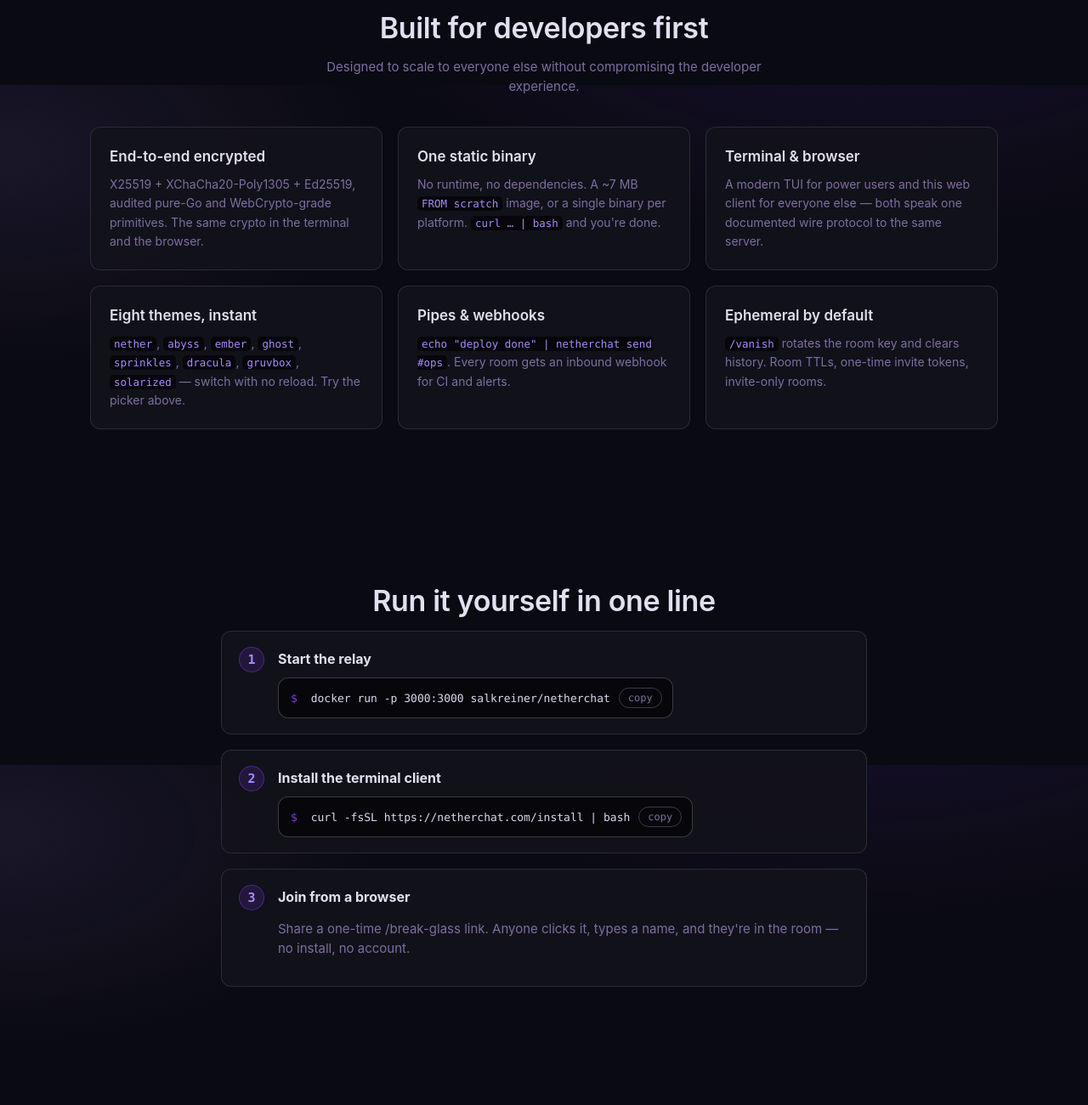
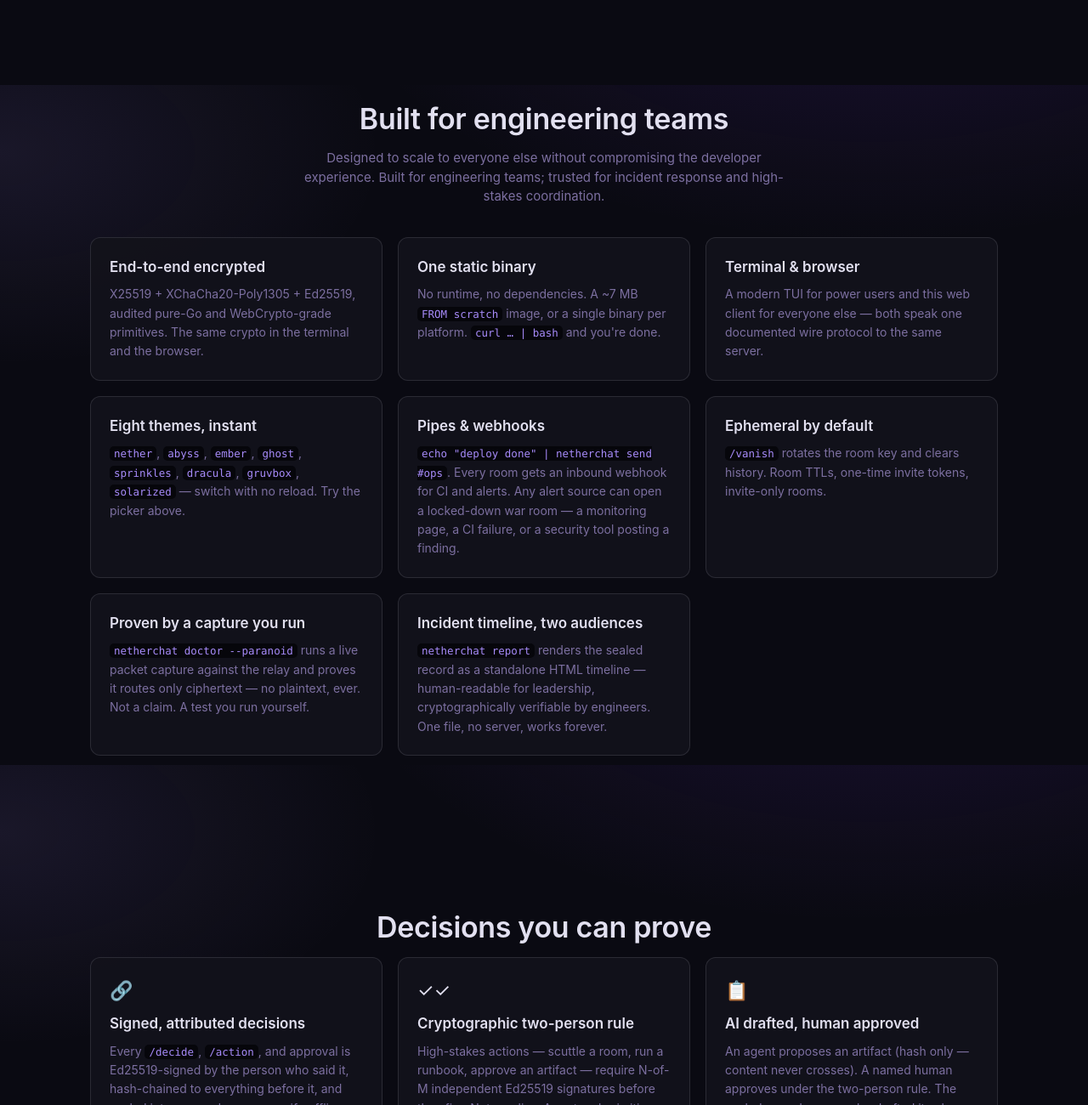
Before and after one commit to astralis-software-systems/netherchat, a website built with Vite: page web/index.html in a window 1280 px wide. Shown: the part 1500-2800 px from the top of the page at 85% size. Built offline with nearby package versions, Linux system fonts and the light colour scheme; files whose address does not match are found by name.

Commit message:
feat(web): attestation section, connector story, updated copy

```diff
--- a/web/index.html
+++ b/web/index.html
@@ -41,6 +41,10 @@
         <div class="lp-hero-copy">
           <div class="lp-muted" style="font-size: 15px; padding-left: 2px; margin-bottom: 22px;">The war room that vanishes.</div>
           <h1>Messaging that lives<br /><span class="lp-grad">below the surface</span></h1>
+          <p style="font-size: 20px; line-height: 1.45; color: var(--muted); max-width: 44ch; margin: 0 0 20px;">
+            Self-hostable, end-to-end encrypted coordination for incidents and sensitive operations — with signed,
+            verifiable records of what was decided.
+          </p>
           <p class="lp-lede">
             Self-hostable, end-to-end encrypted, real-time messaging. A blind-relay server that
             <em>cannot read your messages</em> — proven by the build graph, not a promise. Your server. Your keys. Your rules.
@@ -119,8 +123,8 @@
 
       <!-- ============================================== features ======== -->
       <section class="lp-features" id="features">
-        <h2 class="lp-section-title">Built for developers first</h2>
-        <p class="lp-section-sub">Designed to scale to everyone else without compromising the developer experience.</p>
+        <h2 class="lp-section-title">Built for engineering teams</h2>
+        <p class="lp-section-sub">Designed to scale to everyone else without compromising the developer experience. Built for engineering teams; trusted for incident response and high-stakes coordination.</p>
         <div class="lp-feature-grid">
           <article class="lp-feature">
             <h3>End-to-end encrypted</h3>
@@ -140,11 +144,46 @@
           </article>
           <article class="lp-feature">
             <h3>Pipes &amp; webhooks</h3>
-            <p><code>echo "deploy done" | netherchat send #ops</code>. Every room gets an inbound webhook for CI and alerts.</p>
+            <p><code>echo "deploy done" | netherchat send #ops</code>. Every room gets an inbound webhook for CI and alerts. Any alert source can open a locked-down war room — a monitoring page, a CI failure, or a security tool posting a finding.</p>
           </article>
           <article class="lp-feature">
             <h3>Ephemeral by default</h3>
             <p><code>/vanish</code> rotates the room key and clears history. Room TTLs, one-time invite tokens, invite-only rooms.</p>
+          </article>
+          <article class="lp-feature">
+            <h3>Proven by a capture you run</h3>
+            <p><code>netherchat doctor --paranoid</code> runs a live packet capture against the relay and proves it routes only ciphertext — no plaintext, ever. Not a claim. A test you run yourself.</p>
+          </article>
+          <article class="lp-feature">
+            <h3>Incident timeline, two audiences</h3>
+            <p><code>netherchat report</code> renders the sealed record as a standalone HTML timeline — human-readable for leadership, cryptographically verifiable by engineers. One file, no server, works forever.</p>
+          </article>
+        </div>
+      </section>
+
+      <!-- ============================================== prove =========== -->
+      <section class="lp-features">
+        <h2 class="lp-section-title">Decisions you can prove</h2>
+        <div class="lp-feature-grid">
+          <article class="lp-card">
+            <div class="lp-card-ico">🔗</div>
+            <h3>Signed, attributed decisions</h3>
+            <p>Every <code>/decide</code>, <code>/action</code>, and approval is Ed25519-signed by the person who said it, hash-chained to everything before it, and sealed into a record you can verify offline — forever, with no server and no account.</p>
+          </article>
+          <article class="lp-card">
+            <div class="lp-card-ico">✓✓</div>
+            <h3>Cryptographic two-person rule</h3>
+            <p>High-stakes actions — scuttle a room, run a runbook, approve an artifact — require N-of-M independent Ed25519 signatures before they fire. Not a policy. A protocol primitive.</p>
+          </article>
+          <article class="lp-card">
+            <div class="lp-card-ico">📋</div>
+            <h3>AI drafted, human approved</h3>
+            <p>An agent proposes an artifact (hash only — content never crosses). A named human approves under the two-person rule. The sealed record proves who drafted it, who approved it, and when — verifiable offline after the room is gone.</p>
+          </article>
+          <article class="lp-card">
+            <div class="lp-card-ico">🔍</div>
+            <h3>Verify with no server</h3>
+            <p><code>netherchat verify record.json</code> checks the full hash chain and every signature offline, after the room is gone, on any machine. VALID or TAMPERED — no account, no relay, no trust required.</p>
           </article>
         </div>
       </section>
@@ -203,7 +242,7 @@
         </svg>
         <span>netherchat</span>
       </div>
-      <p class="lp-muted">Messaging that lives below the surface. © <span data-year></span> Astralis Software Systems, LLC.</p>
+      <p class="lp-muted">Messaging that lives below the surface. © <span data-year></span> Astralis Software Systems.</p>
       <nav class="lp-footer-links">
         <a href="https://github.com/salehkreiner/netherchat" rel="noreferrer">GitHub</a>
         <a href="https://github.com/salehkreiner/netherchat/blob/main/PROTOCOL.md" rel="noreferrer">Protocol</a>
```
